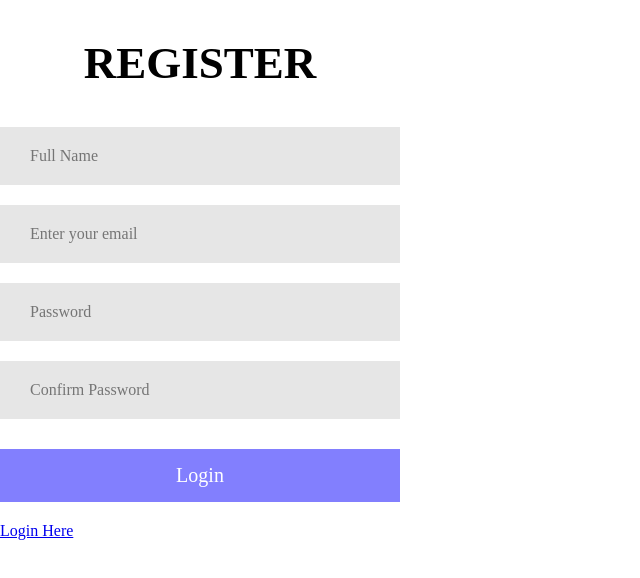
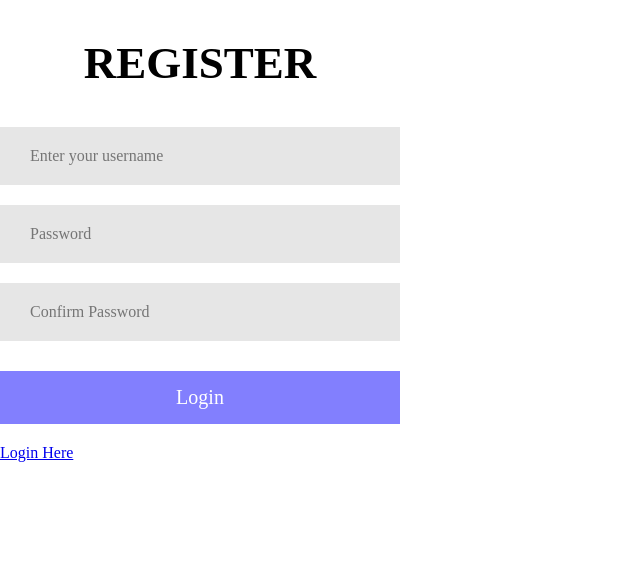
Before and after one commit to mdawood832/Happy-Hound, a React (Create React App) app: page /register in a window 1280 px wide. Shown: the top 578 px of the page, without its empty margins (0-640 px from the left). Built offline with nearby package versions, Linux system fonts and the light colour scheme; a web font is replaced by a local one.

Commit message:
updated form to enter username instead of email

```diff
--- a/src/components/Login.js
+++ b/src/components/Login.jsx
@@ -6,7 +6,7 @@ class Login extends Component {
 		super(props);
 
 		this.state = {
-			email: '',
+			username: '',
 			password: ''
 		};
 
@@ -28,7 +28,7 @@ class Login extends Component {
 		console.log('You are logged in');
 		console.log(this.state);
 		this.setState({
-			email: '',
+			username: '',
 			password: ''
 		});
 	}
@@ -42,9 +42,9 @@ class Login extends Component {
 						<input
 							type="text"
 							placeholder="Username..."
-							value={this.state.email}
+							value={this.state.username}
 							onChange={this.update}
-							name="email"
+							name="username"
 						/>
 					</div>
 
--- a/src/components/Register.js
+++ b/src/components/Register.jsx
@@ -6,8 +6,7 @@ class Register extends Component {
 		super(props);
 
 		this.state = {
-			fullname: '',
-			email: '',
+			username: '',
 			password: ''
 		};
 
@@ -29,8 +28,7 @@ class Register extends Component {
 		console.log('You have successfully registered');
 		console.log(this.state);
 		this.setState({
-			fullname: '',
-			email: '',
+			username: '',
 			password: ''
 		});
 	}
@@ -41,22 +39,15 @@ class Register extends Component {
 				<form onSubmit={this.displayLogin}>
 					<h2>Register</h2>
 
-					<div className="name">
+
+
+
+					<div className="username">
 						<input
 							type="text"
-							placeholder="Full Name"
-							name="fullname"
-							value={this.state.fullname}
-							onChange={this.update}
-						/>
-					</div>
-
-					<div className="email">
-						<input
-							type="text"
-							placeholder="Enter your email"
-							name="email"
-							value={this.state.email}
+							placeholder="Enter your username"
+							name="username"
+							value={this.state.username}
 							onChange={this.update}
 						/>
 					</div>
```
Also changed, not shown: src/App.js (line endings or trailing spaces), 1 other file (tests, documents, lock files or other folders).
